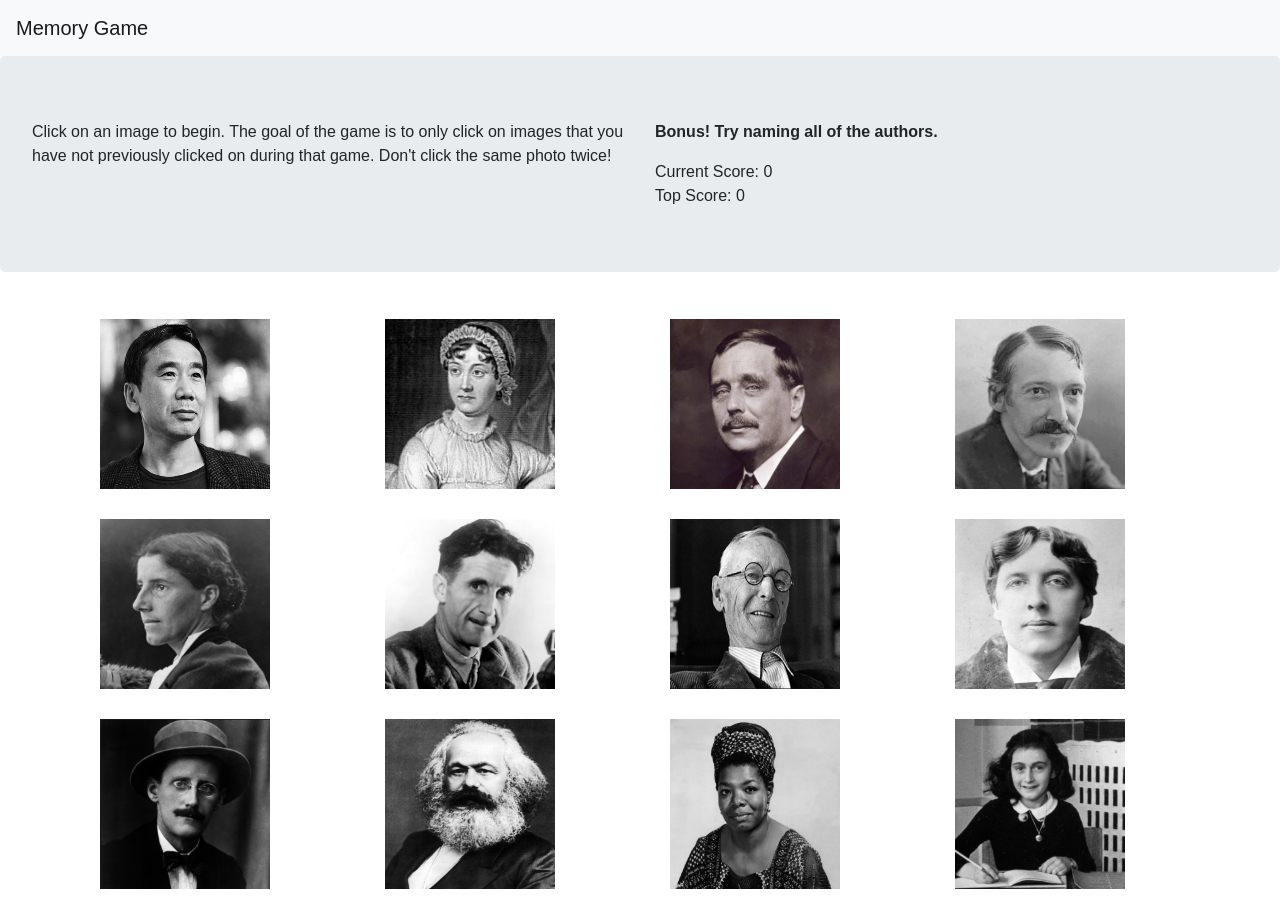
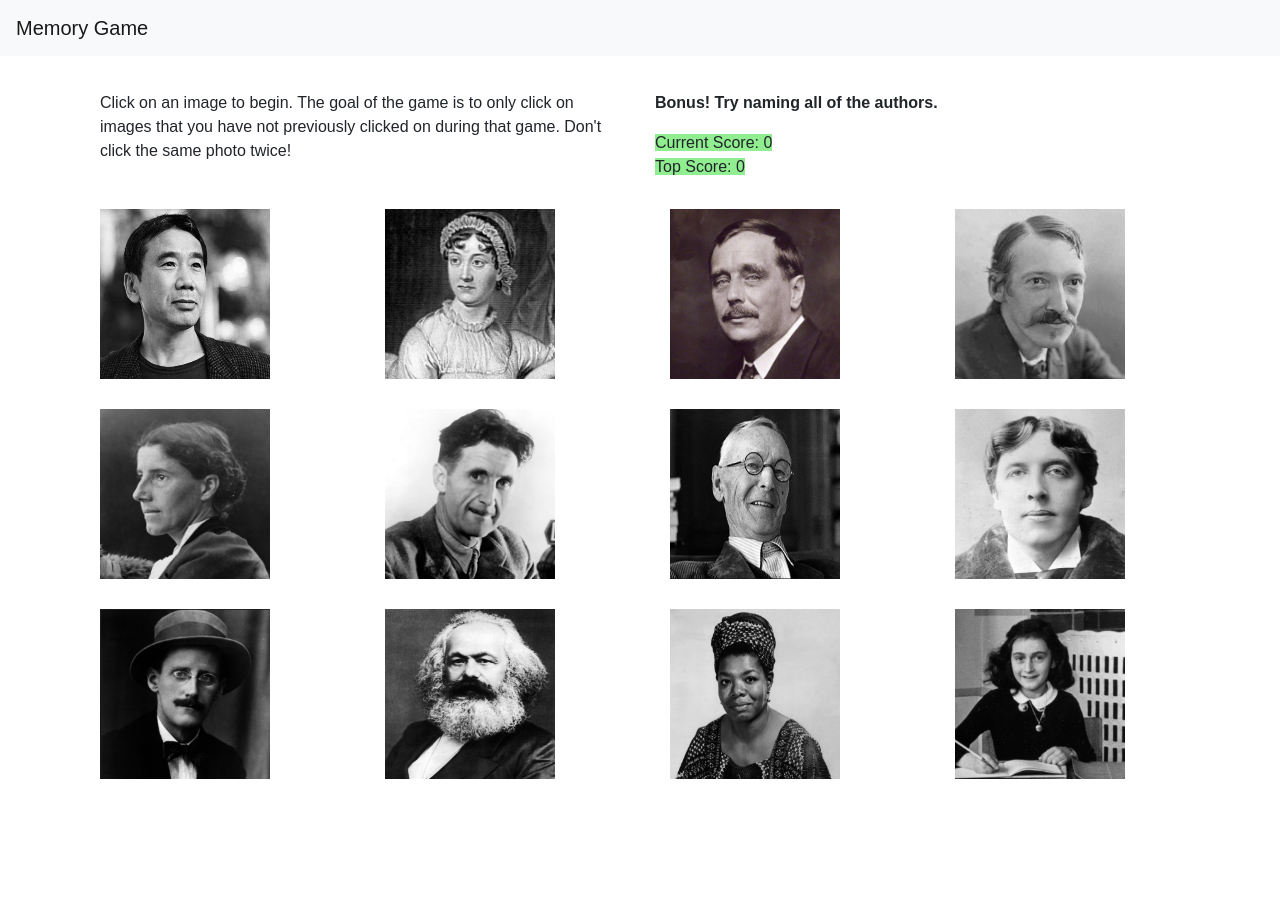
Before and after one commit to falondarville/memory-game, a React (Create React App) app: page / in a window 1280 px wide. After the commit the page ends 800 px from the top, so only its background shows below. Built offline with nearby package versions, Linux system fonts and the light colour scheme; a web font is replaced by a local one.

Commit message:
outline score keeping

```diff
--- a/src/App.css
+++ b/src/App.css
@@ -32,3 +32,16 @@ p, span, .h1 {
   height: 200px;
   padding: 15px;
 }
+
+.jumbotron-fluid {
+  background-color: white;
+}
+
+.jumbo-row {
+  padding: 15px;
+  margin-top: 20px;
+}
+
+.scores {
+  background-color: lightgreen;
+}
--- a/src/App.js
+++ b/src/App.js
@@ -18,19 +18,6 @@ export default class App extends Component {
         <nav className="navbar navbar-light bg-light">
           <span className="navbar-brand mb-0 h1">Memory Game</span>
         </nav>
-        <div className="jumbotron">
-        <div className="row">
-          <div className="col-md-6">
-            <p>Click on an image to begin. The goal of the game is to only click on images that you have not previously clicked on during that game. Don't click the same photo twice!</p>
-          </div>
-          <div className="col-md-6">
-            <p><b>Bonus! Try naming all of the authors.</b></p>
-            <span>Current Score: {this.state.clickStreak}</span>
-            <br />
-            <span>Top Score: {this.state.topScore}</span>
-          </div>
-          </div>
-        </div>
         <div className="container">
             {/* author images will render here */}
             <Authors />
--- a/src/Components/authors.js
+++ b/src/Components/authors.js
@@ -85,24 +85,54 @@ export default class Authors extends Component {
 		}
 		return authors;
 	}
-	// cycle through images and display them in random order upon click of any image.
+
 	handleClicked = (event) => {
-	// change Clicked on the item from false to true. If Clicked is already true, then the game should reset: points to 0, images shuffle, and Clicked on all items is changed to false.
 		let authors = this.shuffle(this.state.authors);
 		this.setState({authors});
 
-		console.log("this was clicked");
+		let clicked = this.state.authors.clicked;
+		let clickStreak = this.state.clickStreak
+
+		if(clicked){
+			this.setState({ clickStreak: 0 })
+			// set all items to clicked: false
+			console.log("this was clicked before")
+		} else {
+			// add one point to clicked counter
+			clickStreak ++;
+			this.setState({clickStreak});
+			console.log("this wasn't clicked before")
+		}
 	}
 
 	constructor(){
 		super();
 		this.state = {
-			authors
+			authors,
+    		clickStreak: 0,
+    		topScore: 0
   		}
 	}
 
 	render(){
 		return (
+			<div>
+				<div className="jumbotron-fluid">
+			        <div className="row jumbo-row">
+			          <div className="col-md-6">
+			            <p>Click on an image to begin. The goal of the game is to only click on images that you have not previously clicked on during that game. Don't click the same photo twice!</p>
+			          </div>
+			          <div className="col-md-6">
+			            <p><b>Bonus! Try naming all of the authors.</b></p>
+			            <span className="scores">
+			            <span>Current Score: {this.state.clickStreak}</span>
+			            <br />
+			            <span>Top Score: {this.state.topScore}</span>
+			            </span>
+			          </div>
+			          </div>
+			       </div>
+
 					<div className="row">
 						{this.state.authors.map(author => (
 					    	<div className="col-sm-3" key={author.id} onClick={this.handleClicked}>
@@ -110,6 +140,7 @@ export default class Authors extends Component {
 					        </div>
 					    ))}
 				    </div>
+			    </div>
 		)
 	}
 }
```
Lines whose indentation alone changed are shown as unchanged.
